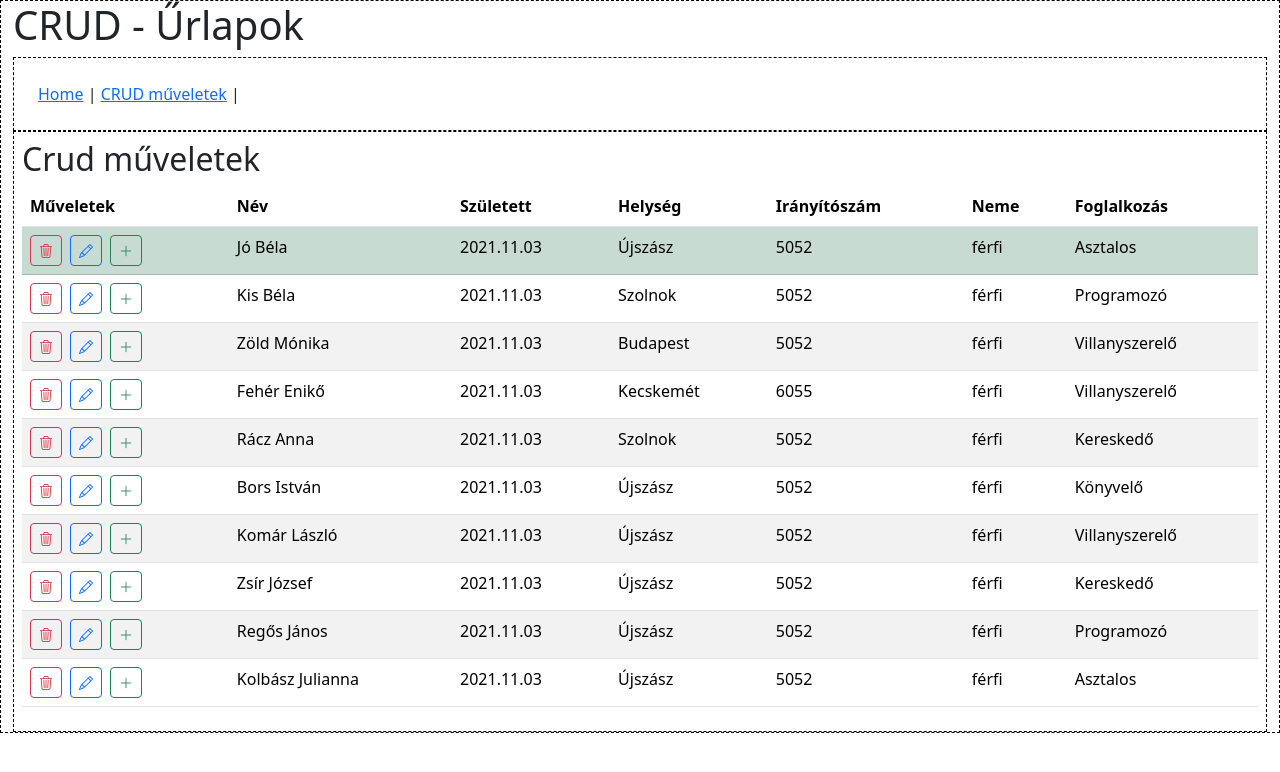
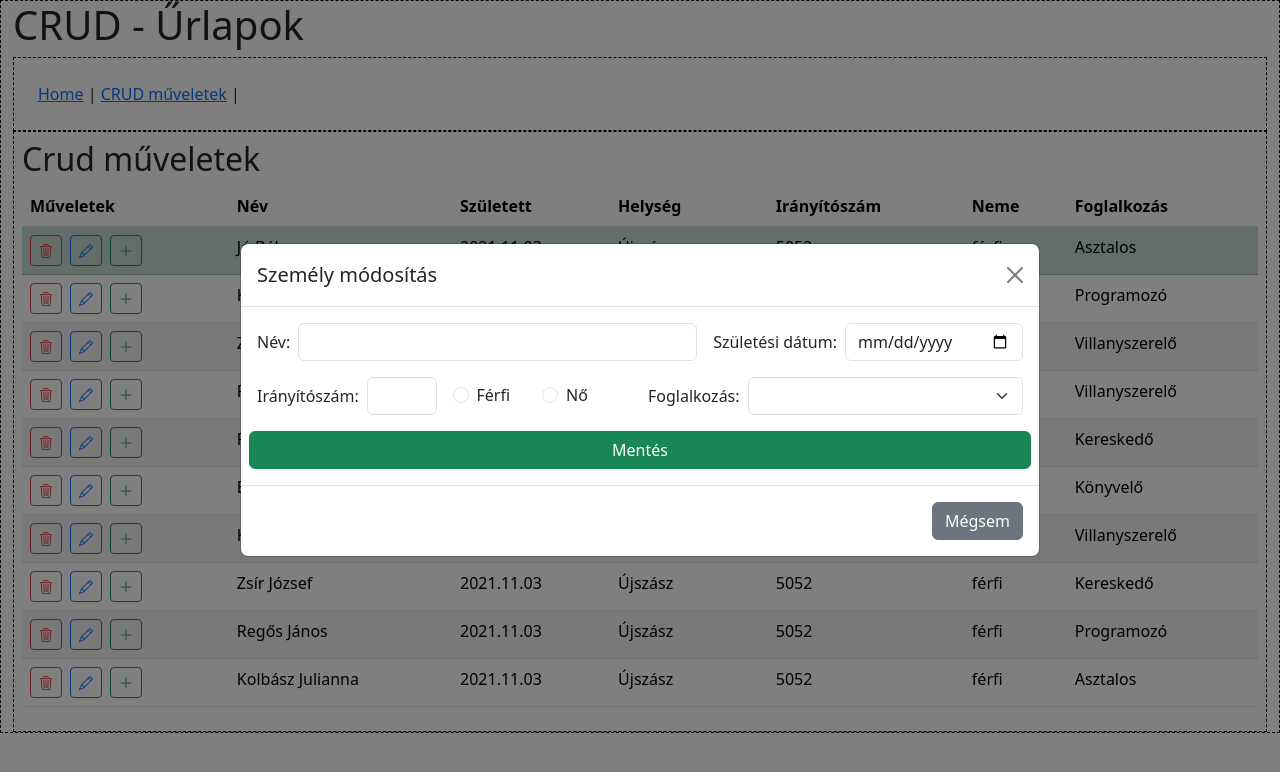
Before and after one commit to kovacsnandor/vujsAlapok, a Vue app: page /crud in a window 1280 px wide. Both pictures are taken after a click on the button 86 px from the left and 250 px from the top of the page. Shown: the top 772 px of the page. Built offline with nearby package versions, Linux system fonts and the light colour scheme.

Commit message:
űrlap kész

```diff
--- a/package.json
+++ b/package.json
@@ -12,10 +12,12 @@
     "bootstrap": "^5.3.3",
     "bootstrap-icons": "^1.11.3",
     "pinia": "^2.1.7",
+    "uuid": "^10.0.0",
     "vue": "^3.4.29",
     "vue-router": "^4.3.3"
   },
   "devDependencies": {
+    "@types/uuid": "^10.0.0",
     "@vitejs/plugin-vue": "^5.0.5",
     "vite": "^5.3.1"
   }
--- a/src/components/Modal.vue
+++ b/src/components/Modal.vue
@@ -33,6 +33,7 @@
               type="button"
               class="btn btn-secondary"
               data-bs-dismiss="modal"
+              v-if="no"
             >
               {{ no }}
             </button>
@@ -41,6 +42,7 @@
               class="btn btn-danger"
               data-bs-dismiss="modal"
               @click="onClicYesButton()"
+              v-if="yes"
               >
               {{ yes }}
             </button>
@@ -51,8 +53,15 @@
   </template>
 
   <script>
+
+  // import bootstrap from 'bootstrap';
   export default {
     props: ["title", "yes", "no", "size"],
+    mounted(){
+      // const modal = new bootstrap.Modal('#myModal', {
+      // keyboard: false
+      //})
+    },
     methods: {
       onClicYesButton(){
         this.$emit("yesEvent")
--- a/src/components/PersonForm.vue
+++ b/src/components/PersonForm.vue
@@ -1,14 +1,99 @@
 <template>
-  <h1>Person Form</h1>
+  <form class="row g-3" @submit.prevent="onClickSaveButton()">
+    <!-- Név -->
+    <div class="col-md-7 d-flex align-items-center">
+      <label for="name" class="form-label m-0">Név:</label>
+      <input
+        type="text"
+        class="form-control ms-2"
+        id="name"
+        v-model="person.name"
+        required
+      />
+    </div>
+    <!-- Született -->
+    <div class="col-md-5 d-flex align-items-center">
+      <label for="dateOfBird" class="form-label m-0 text-nowrap"
+        >Születési dátum:</label
+      >
+      <input
+        type="date"
+        class="form-control ms-2"
+        id="dateOfBird"
+        v-model="person.dateOfBird"
+        required
+      />
+    </div>
+    <!-- Irányítószám -->
+    <div class="col-md-3 d-flex align-items-center">
+      <label for="locality" class="form-label m-0">Irányítószám:</label>
+      <input
+        type="text"
+        class="form-control ms-2"
+        id="locality"
+        v-model="person.locality"
+        required
+      />
+    </div>
+    <!-- Neme -->
+    <div class="col-md-3 d-flex align-items-center">
+      <div class="form-check">
+        <input
+          class="form-check-input"
+          type="radio"
+          name="neme"
+          id="man"
+          v-model="person.neme"
+        />
+        <label class="form-check-label" for="man"> Férfi </label>
+      </div>
+      <div class="form-check">
+        <input
+          class="form-check-input mx-2"
+          type="radio"
+          name="neme"
+          id="woman"
+          v-model="person.neme"
+        />
+        <label class="form-check-label" for="woman"> Nő </label>
+      </div>
+    </div>
+    <!-- Foglalkozás -->
+    <div class="col-md-6 d-flex align-items-center">
+      <label for="profession" class="form-label m-0">Foglalkozás:</label>
+      <select
+        class="form-select ms-2"
+        aria-label="Default select example"
+        v-model="person.professionId"
+        id="profession"
+      >
+        <option
+          v-for="profession in professions"
+          :key="profession.id"
+          value="profession.id"
+        >
+          {{ profession.name }}
+        </option>
+      </select>
+    </div>
+
+    <!-- Mentés -->
+    <button type="submit" class="btn btn-success" data-bs-dismiss="modal">
+      Mentés
+    </button>
+  </form>
 </template>
 
 <script>
 export default {
-
-
-}
+  props: ["person", "professions"],
+  methods: {
+    onClickSaveButton() {
+      this.$emit("savePerson", this.person);
+    },
+  },
+};
 </script>
 
 <style>
-
 </style>
--- a/src/main.js
+++ b/src/main.js
@@ -5,6 +5,7 @@
 
 import App from './App.vue'
 import router from './router'
+
 
 //Bootstrap: css, js
 import "bootstrap/dist/css/bootstrap.min.css"
@@ -15,6 +16,7 @@
 //Globális komponensek importja
 import Modal from "./components/Modal.vue"
 
+
 const app = createApp(App)
 
 app.use(createPinia())
--- a/src/views/Crud.vue
+++ b/src/views/Crud.vue
@@ -1,6 +1,7 @@
 <template>
   <div>
     <h2>Crud műveletek</h2>
+
     <!-- Táblázat -->
     <table class="table table-striped">
       <thead>
@@ -33,7 +34,13 @@
               <i class="bi bi-trash3"></i>
             </button>
             <!-- módosítás -->
-            <button type="button" class="btn btn-outline-primary btn-sm ms-2">
+            <button
+              type="button"
+              class="btn btn-outline-primary btn-sm ms-2"
+              data-bs-toggle="modal"
+              data-bs-target="#modal"
+              @click="onClickUpdate(person)"
+            >
               <i class="bi bi-pencil"></i>
             </button>
             <!-- új -->
@@ -57,7 +64,7 @@
       </tbody>
     </table>
 
-    <!-- Yes-no Modal -->
+    <!--  Modal -->
     <Modal
       :title="title"
       :yes="yes"
@@ -66,19 +73,41 @@
       @yesEvent="yesEventHandling"
     >
       <!-- yes-no -->
-      <div v-if="(state == 'Delete')">
+      <div v-if="state == 'Delete'">
         {{ messageYesNo }}
       </div>
-      <!-- person form -->
-      <PersonForm v-if="state == 'Create' || state == 'Update'" />
+      <!-- Form person -->
+      <PersonForm
+        v-if="state == 'Create' || state == 'Update'"
+        :person="person"
+        :professions="professions"
+        @savePerson="savePersonHandler"
+      />
     </Modal>
-
-    <!-- CU modal -->
   </div>
 </template>
 
 <script>
 import PersonForm from "@/components/PersonForm.vue";
+class Person {
+  constructor(
+    id = null,
+    name = null,
+    dateOfBird = null,
+    locality = null,
+    zipCode = null,
+    neme = null,
+    professionId = null
+  ) {
+    this.id = id;
+    this.name = name;
+    this.dateOfBird = dateOfBird;
+    this.locality = locality;
+    this.zipCode = zipCode;
+    this.neme = neme;
+    this.professionId = professionId;
+  }
+}
 export default {
   components: { PersonForm },
   data() {
@@ -90,6 +119,7 @@
       state: "Read",
       messageYesNo: null,
       selectedRowPersonId: null,
+      person: new Person(this.uid()),
       persons: [
         {
           id: 1,
@@ -231,14 +261,21 @@
     },
     onClickCreate() {
       this.title = "Új személy létrehozás";
-      this.yes = "Mentés";
+      this.yes = null;
       this.no = "Mégsem";
       this.modalSize = "lg";
       this.state = "Create";
+      this.person = new Person( this.uid())
+    },
+    onClickUpdate() {
+      this.title = "Személy módosítás";
+      this.yes = null;
+      this.no = "Mégsem";
+      this.modalSize = "lg";
+      this.state = "Update";
     },
 
     yesEventHandling() {
-
       if (this.state == "Delete") {
         this.deletePersonById(this.selectedRowPersonId);
       } else if (this.state == "Create") {
@@ -246,6 +283,14 @@
       } else if (this.state == "Update") {
         console.log("Update");
       }
+    },
+
+    uid(){
+        return Date.now().toString(36) + Math.random().toString(36).substr(2);
+    },
+    savePersonHandler(person){
+      this.person = person;
+      console.log("savePerson", this.person);
     },
   },
   computed: {
```
Also changed, not shown: 1 other file (tests, documents, lock files or other folders).
